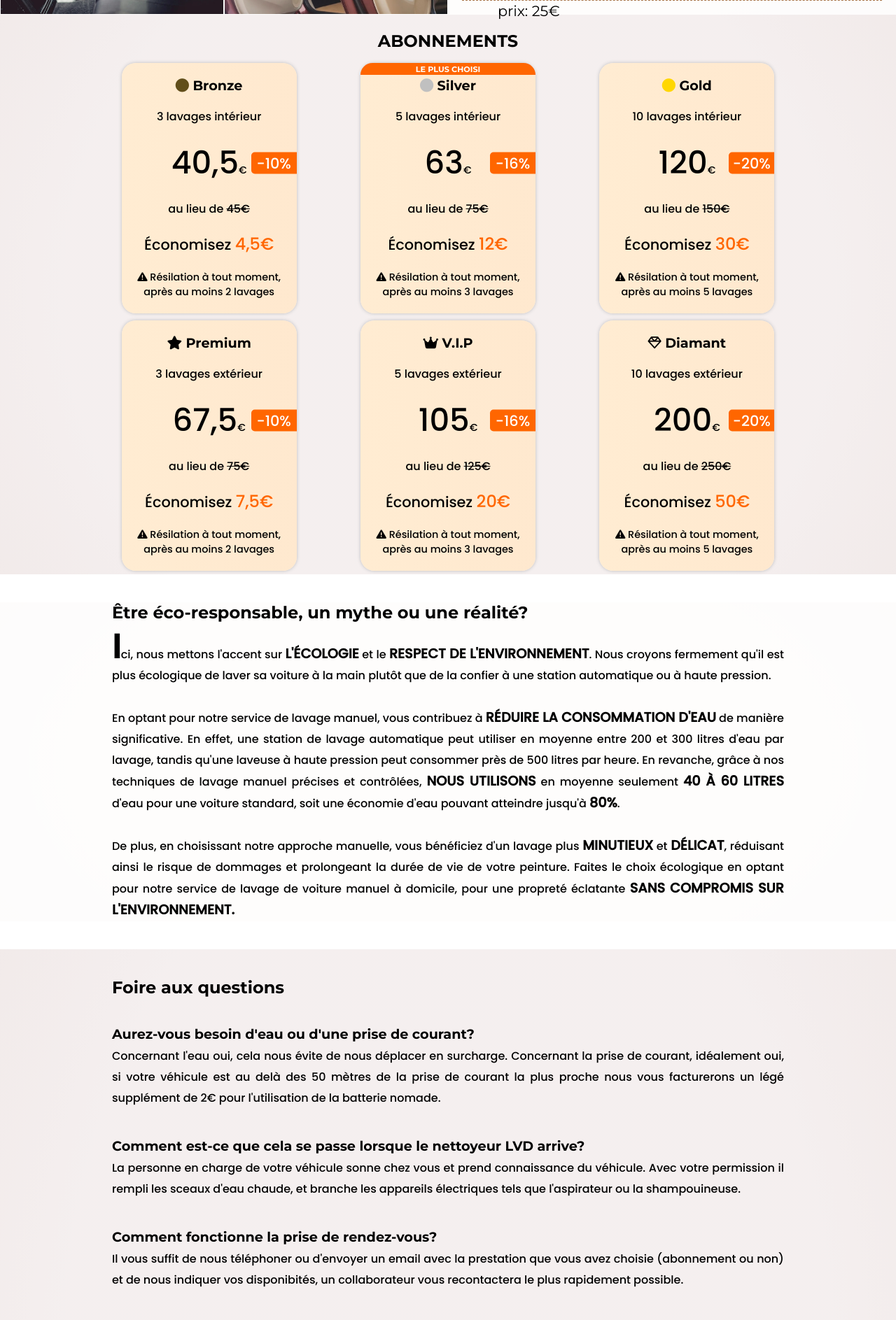
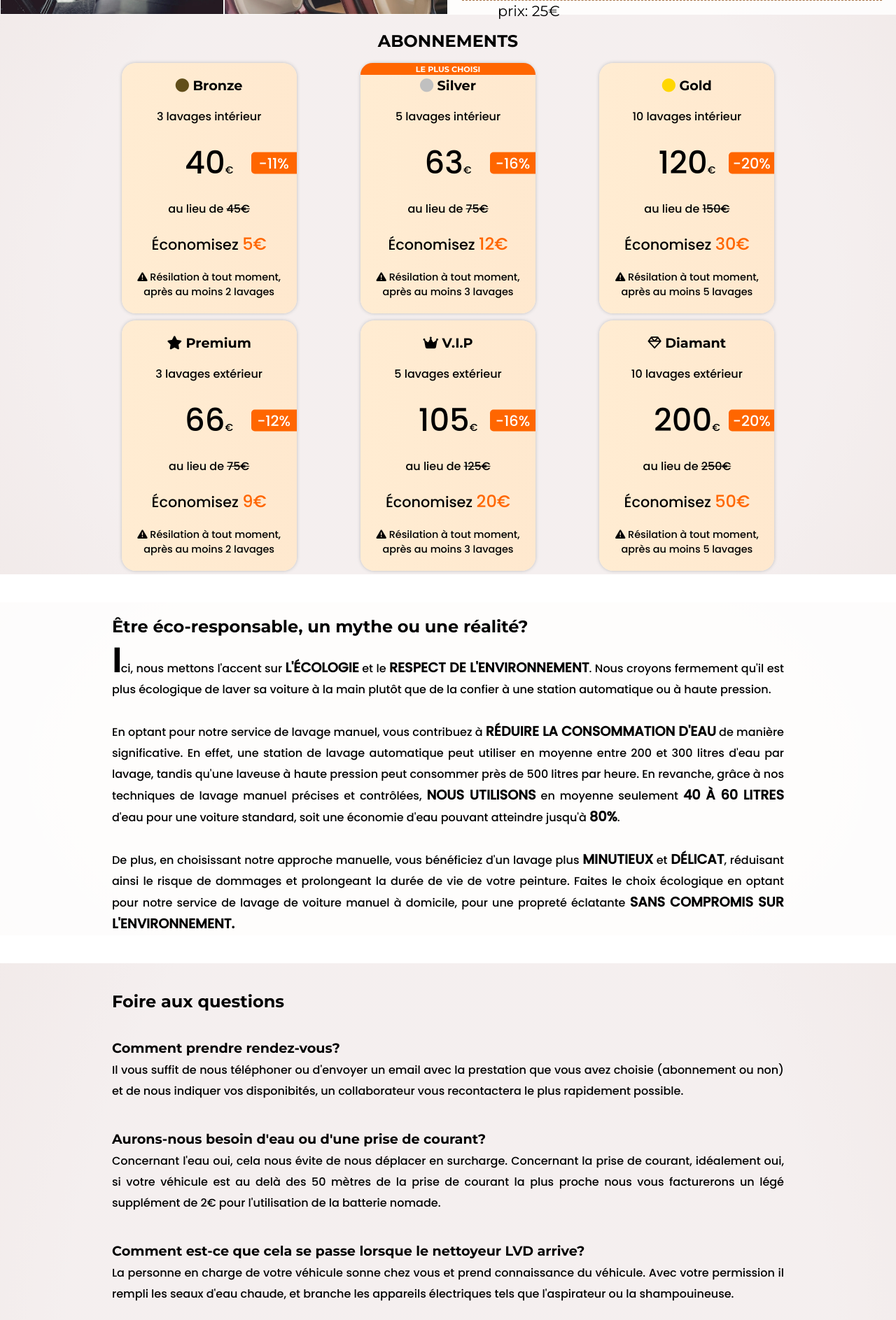
Before and after one commit to TerryHenrard/car-wash-from-home, a PHP site: page / in a window 1280 px wide. Shown: the part 1499-3386 px from the top of the page at 70% size. Run offline with PHP 8.4, Linux system fonts and the light colour scheme.

Commit message:
fixing price

```diff
--- /dev/null
+++ b/assets/scripts/script.js
@@ -0,0 +1,15 @@
+let lastScroll = 0;
+
+window.addEventListener("scroll", () => {
+  if (scrollY < lastScroll) {
+    navbar.style.top = 50 + "px";
+  } else {
+    navbar.style.top = -20 + "px";
+  }
+
+  lastScroll = scrollY;
+});
+
+navbar.addEventListener("mouseover", () => {
+  navbar.style.top = 50 + "px";
+});
--- a/assets/styles/index.css
+++ b/assets/styles/index.css
@@ -49,6 +49,7 @@ header nav {
   border-radius: 50px;
   z-index: 100;
   background-image: linear-gradient(to right, #ffecd2 0%, #fcb69f 100%);
+  transition: 0.2s ease-in-out;
 }
 header nav .logo a {
   color: #343a40;
@@ -474,7 +475,7 @@ header .header-text div .fa-solid {
 .ecologie .eco-container h3 {
   font-family: "montserrat", serif;
   font-size: 1.5rem;
-  margin: 20px 0;
+  padding: 20px 0;
 }
 .ecologie .eco-container p {
   font-family: "poppins", serif;
@@ -539,4 +540,13 @@ header .header-text div .fa-solid {
   font-size: 1.2rem;
   text-transform: uppercase;
   color: #eeeeee;
+}
+.footer .footer-container .contact .mail {
+  display: inline;
+}
+.footer .footer-container .contact a {
+  color: #ffffff;
+}
+.footer .footer-container .contact a:visited {
+  color: #ffffff;
 }/*# sourceMappingURL=index.css.map */
--- a/assets/styles/layout/_ecologie.scss
+++ b/assets/styles/layout/_ecologie.scss
@@ -15,7 +15,7 @@
     h3 {
       font-family: "montserrat", serif;
       font-size: 1.5rem;
-      margin: 20px 0;
+      padding: 20px 0;
     }
 
     p {
--- a/assets/styles/layout/_footer.scss
+++ b/assets/styles/layout/_footer.scss
@@ -31,6 +31,17 @@
         text-transform: uppercase;
         color: #eeeeee;
       }
+
+      .mail {
+        display: inline;
+      }
+
+      a {
+        color: #ffffff;
+        &:visited {
+          color: #ffffff;
+        }
+      }
     }
   }
 }
--- a/assets/styles/layout/_header.scss
+++ b/assets/styles/layout/_header.scss
@@ -16,6 +16,7 @@ header {
     border-radius: 50px;
     z-index: 100;
     background-image: linear-gradient(to right, #ffecd2 0%, #fcb69f 100%);
+    transition: 0.2s ease-in-out;
 
     .logo {
       a {
--- a/index.html
+++ b/index.html
@@ -1,15 +1,5 @@
 <!DOCTYPE html>
 <html lang="fr">
-
-<!--SEO
-1) title (répond directement à une recherche google) + meta description
-2) se positionner sur une niche de mot clé
-3) créer des pages qui utiliseront ses mots clés dans leur titre
-    pédagogique/soigner la rédaction/facile à lire/sans faures d'orthographe/plusieurs paragraphes/pas de texte sur les images/du contenu original/du contenu illustré/pas de duplication de contenu
-4) vitesse de chargement
-5) site responsive
-6) backlinks
-7) internal links-->
 
 <head>
   <meta charset="UTF-8">
@@ -19,12 +9,13 @@
   <link rel="stylesheet" href="./assets/styles/index.css">
   <link rel="stylesheet" href="https://cdnjs.cloudflare.com/ajax/libs/font-awesome/6.4.0/css/all.min.css">
   <link rel="shortcut icon" href="./assets/images/car-side-solid.svg">
+  <script src="./assets/scripts/script.js" defer></script>
   <title>LVD | Car wash à domicile à Charleroi | intérieur et extérieur</title>
 </head>
 
 <body>
   <header id="start">
-    <nav>
+    <nav id="navbar">
       <div class="logo">
         <a href="#start">lvd</a>
       </div>
@@ -107,11 +98,11 @@
         <h3><i class="fa-solid fa-circle"></i> Bronze</h3>
         <p class="description">3 lavages intérieur</p>
         <div class="prix">
-          <p class="pourcentage">-10%</p>
-          <p class="prix-apres">40,5<span>€</span></p>
+          <p class="pourcentage">-11%</p>
+          <p class="prix-apres">40<span>€</span></p>
         </div>
         <p class="prix-avant">au lieu de <span>45€</span></p>
-        <p class="economie">Économisez <span>4,5€</span></p>
+        <p class="economie">Économisez <span>5€</span></p>
         <p class="info"><i class="fa-solid fa-triangle-exclamation"></i> Résilation à tout moment, après au moins 2
           lavages</p>
       </div>
@@ -149,11 +140,11 @@
         <h3><i class="fa-solid fa-star"></i> Premium</h3>
         <p class="description">3 lavages extérieur</p>
         <div class="prix">
-          <p class="pourcentage">-10%</p>
-          <p class="prix-apres">67,5<span>€</span></p>
+          <p class="pourcentage">-12%</p>
+          <p class="prix-apres">66<span>€</span></p>
         </div>
         <p class="prix-avant">au lieu de <span>75€</span></p>
-        <p class="economie">Économisez <span>7,5€</span></p>
+        <p class="economie">Économisez <span>9€</span></p>
         <p class="info"><i class="fa-solid fa-triangle-exclamation"></i> Résilation à tout moment, après au moins 2
           lavages</p>
       </div>
@@ -222,7 +213,13 @@
         <h3>Foire aux questions</h3>
       </div>
       <div class="question">
-        <h5>Aurez-vous besoin d'eau ou d'une prise de courant?</h5>
+        <h5>Comment prendre rendez-vous?</h5>
+        <p>Il vous suffit de nous téléphoner ou d'envoyer un email avec la prestation que vous avez choisie (abonnement
+          ou non) et de nous indiquer vos disponibités, un collaborateur vous recontactera le plus rapidement
+          possible.</p><br><br>
+      </div>
+      <div class="question">
+        <h5>Aurons-nous besoin d'eau ou d'une prise de courant?</h5>
         <p>
           Concernant l'eau oui, cela nous évite de nous déplacer en surcharge.
           Concernant la prise de courant, idéalement oui, si votre véhicule est au delà des 50 mètres de la prise de
@@ -234,30 +231,24 @@
         <h5>Comment est-ce que cela se passe lorsque le nettoyeur LVD arrive?</h5>
         <p>
           La personne en charge de votre véhicule sonne chez vous et prend connaissance du véhicule. Avec votre
-          permission il rempli les sceaux d'eau chaude, et branche les appareils électriques tels que l'aspirateur ou la
+          permission il rempli les seaux d'eau chaude, et branche les appareils électriques tels que l'aspirateur ou la
           shampouineuse.
         </p><br><br>
       </div>
       <div class="question">
-        <h5>Comment fonctionne la prise de rendez-vous?</h5>
-        <p>Il vous suffit de nous téléphoner ou d'envoyer un email avec la prestation que vous avez choisie (abonnement
-          ou non) et de nous indiquer vos disponibités, un collaborateur vous recontactera le plus rapidement
-          possible.</p><br><br>
-      </div>
-      <div class="question">
         <h5>En quoi consiste l'option "shampoing sièges et tapis"?</h5>
         <p>
-          L'option "shampoing sièges et tapis" consiste à nettoyer en profondeur les tissus des sièges et des tapis de
+          L'option consiste à nettoyer en profondeur les tissus des sièges et des tapis de
           votre voiture à l'aide d'une shampouineuse. Cette méthode élimine les taches, les odeurs et la saleté
           incrustée, redonnant ainsi de la fraîcheur à l'intérieur de votre véhicule. La machine injecte un mélange de
-          shampoing et d'eau chaude permettant ainsi de nettoyer les tissus en éliminant la saleté, les taches et les
-          odeurs. Ensuite la shampouineuse extrait le mélange, laissant les sièges et les tapis propres et revitalisés.
+          shampoing et d'eau chaude permettant ainsi de nettoyer les tissus. Ensuite la shampouineuse extrait le
+          mélange, laissant les sièges et les tapis propres et revitalisés.
         </p><br><br>
       </div>
       <div class="question">
         <h5>En combien de temps les sièges sèchent ils?</h5>
         <p>
-          Lorsque vous utilisez l'option "shampoing sièges et tapis" avec une shampouineuse, le temps de séchage des
+          Lorsque vous utilisez l'option "shampoing sièges et tapis", le temps de séchage des
           sièges dépend du temps extérieur. En
           général, il est recommandé de laisser suffisamment de temps de séchage, qui peut varier de quelques heures en
           cas de temps ensoleillé à
@@ -273,7 +264,7 @@
           présentes sur les sièges. Nous mettons tout en œuvre pour maximiser les résultats et vous offrir
           des sièges propres et rafraîchis. Bien que certaines taches persistantes puissent nécessiter des traitements
           supplémentaires, notre processus de shampoing est conçu pour fournir des résultats remarquables et rendre vos
-          sièges aussi propres que possible. Dans 99,99% des cas c'est missions réussies.</p><br><br>
+          sièges aussi propres que possible. Dans 99,99% des cas c'est mission réussie.</p><br><br>
       </div>
     </div>
   </section>
@@ -291,7 +282,8 @@
       </div>
       <div class="contact">
         <h4>contact</h4>
-        <p>mail: test@test.test</p>
+        <p class="mail">mail: </p>
+        <a href="mailto:test@test.test">test@test.test</a>
         <p>tel: +32 498 14 66 51</p>
       </div>
     </div>
```
Also changed, not shown: 1 other file.
